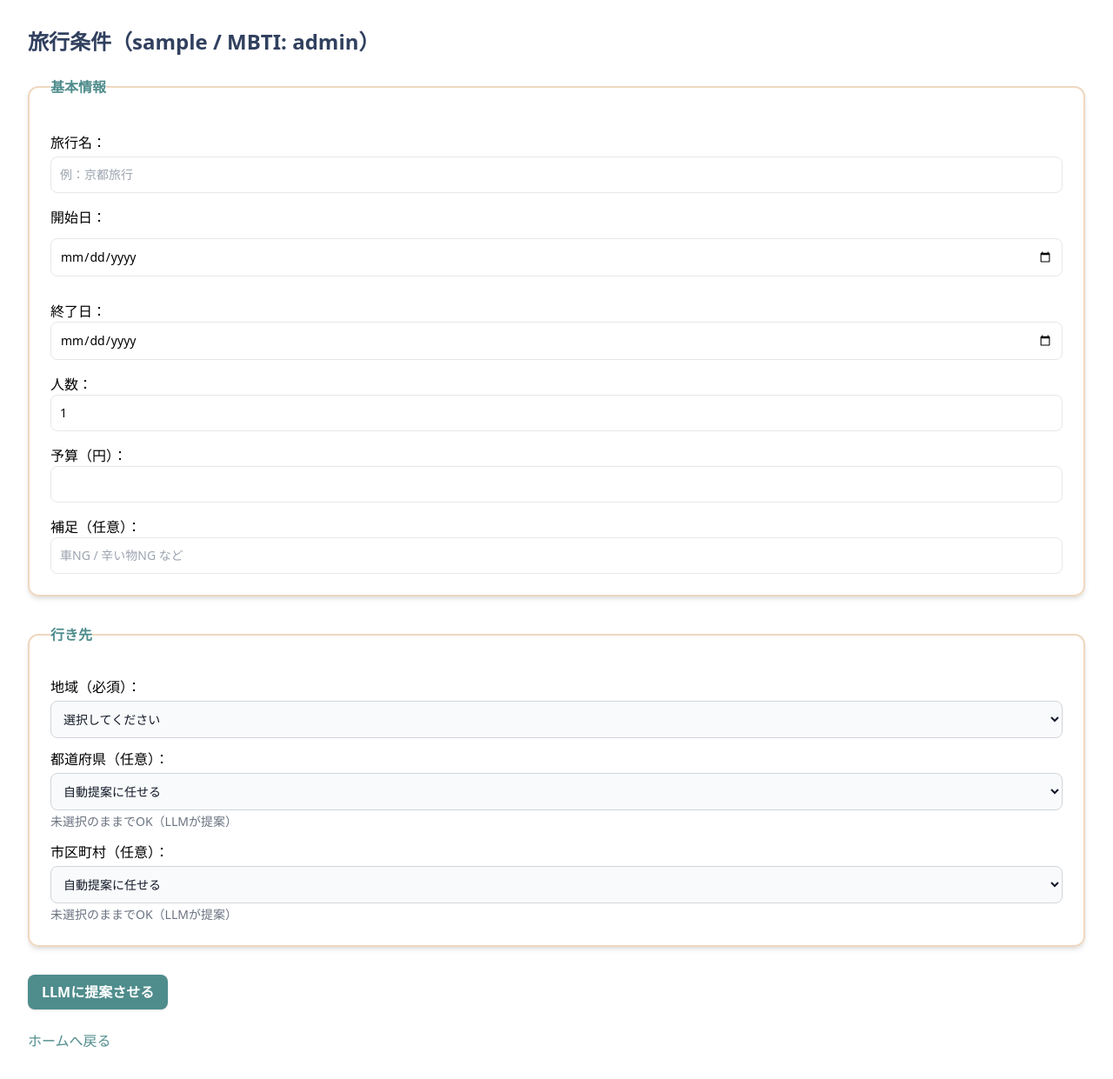
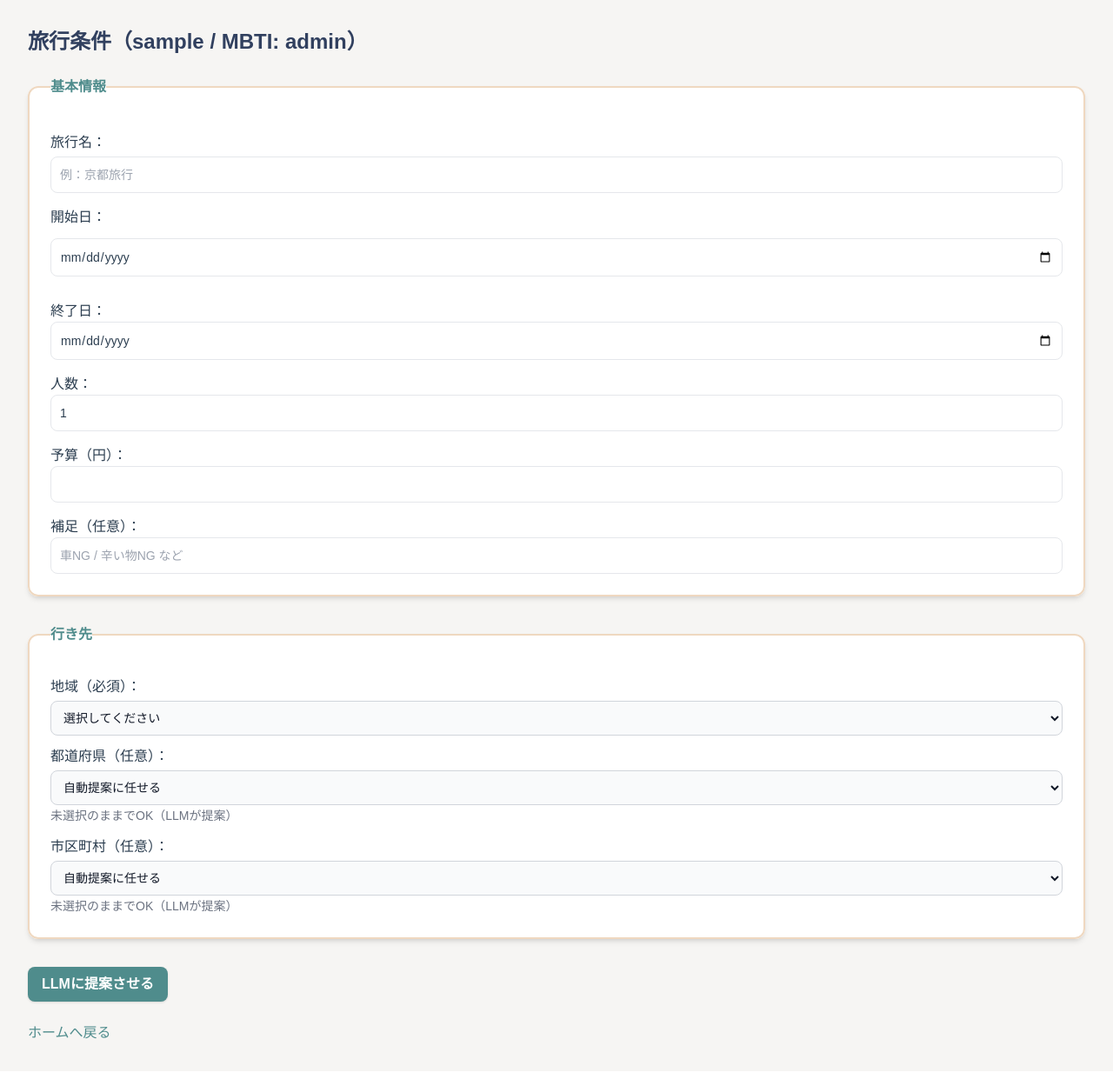
Before and after one commit to s2422092/Giikuten, a Flask app: page /plan/ in a window 1280 px wide. Shown: the whole page at 87% size. After the commit the page ends 1195 px from the top, so only its background shows below. Run offline with Flask 3, Linux system fonts and the light colour scheme; the visitor is signed in with stand-in values (Sample User, id 1); data that the repository does not hold is empty; some libraries are stand-ins or nearby versions.

Commit message:
formの背景色を変更

```diff
--- a/templates/plan/form.html
+++ b/templates/plan/form.html
@@ -5,14 +5,13 @@
   <title>旅行条件入力</title>
   <!-- ✅ Tailwind + DaisyUI CDN -->
   <script src="https://cdn.tailwindcss.com"></script>
-  <script>
-    tailwind.config = {
-      theme: {
-        extend: {},
-      },
-      plugins: [daisyui],
-    };
-  </script>
+  <style>
+    body {
+      background-color: #F6F5F3;
+      color: #2C3E50;
+      font-family: "Noto Sans JP", sans-serif;
+    }
+  </style>
 </head>
 <body class="bg-baseBg text-textMain font-['Noto Sans JP'] p-8">
 
```
